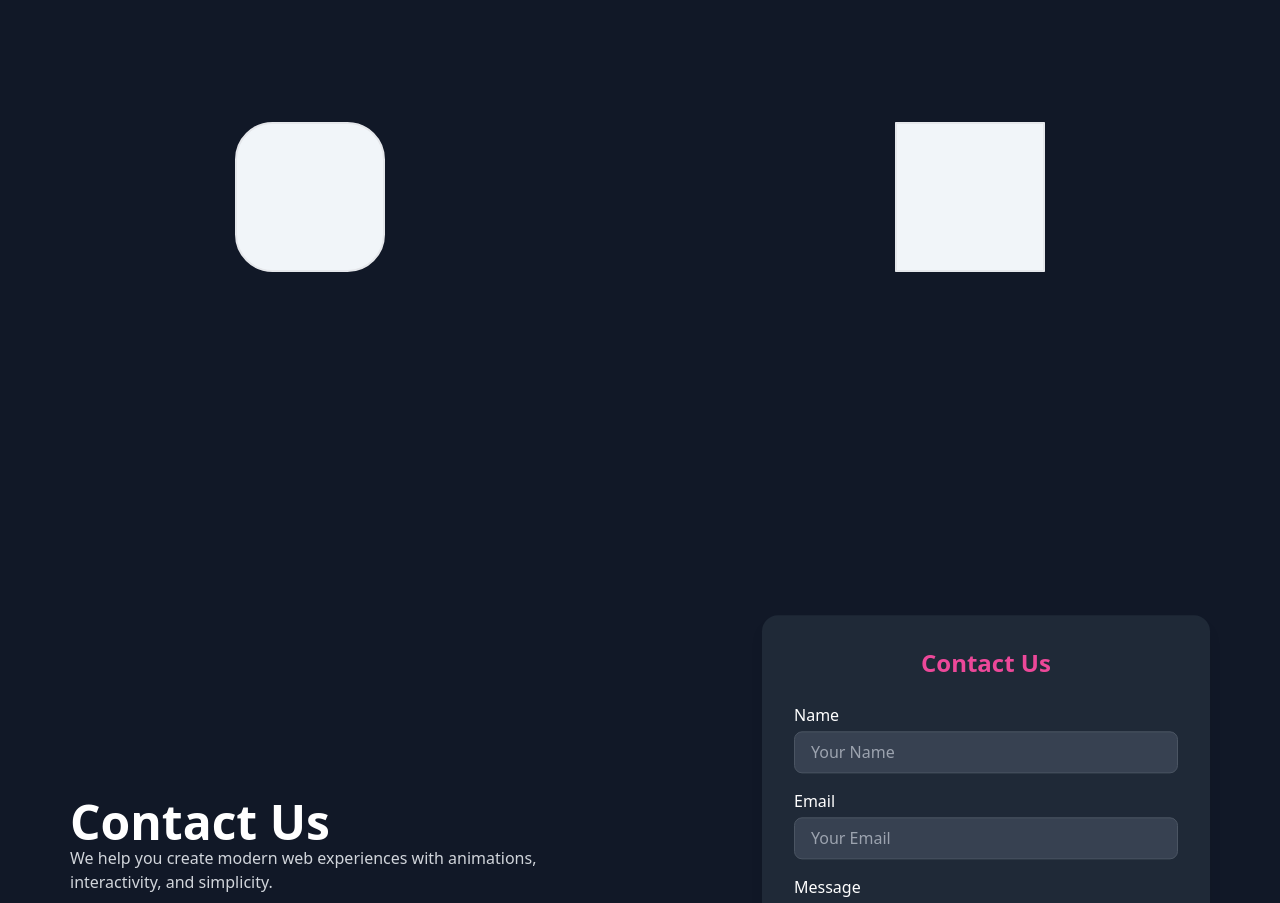
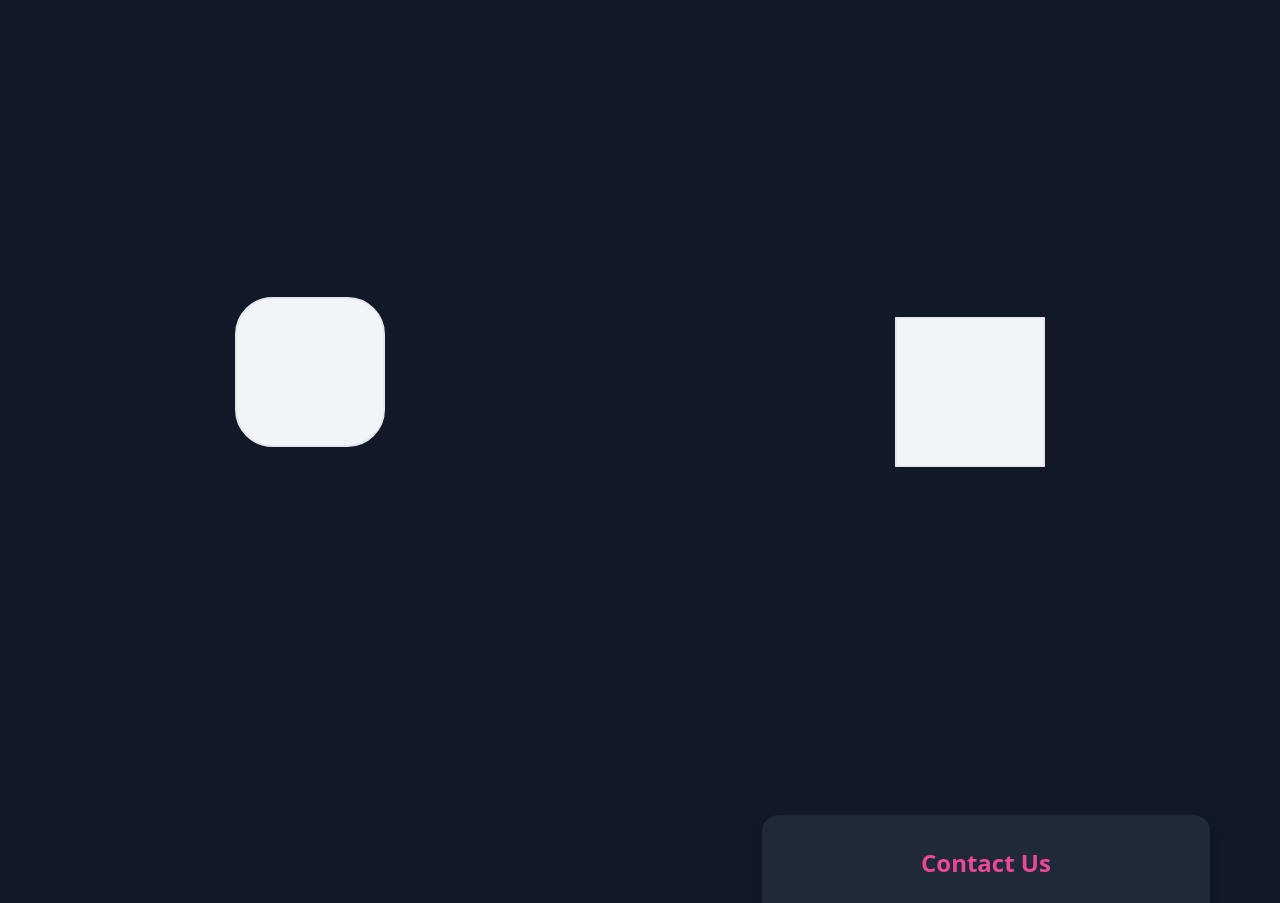
Before and after one commit to AMIREDDYRAKEY/practiceanimations, a React (Vite) app: page / in a window 1280 px wide. Shown: the part 2160-3063 px from the top of the page. Built offline with nearby package versions, Linux system fonts and the light colour scheme.

Commit message:
first commit

```diff
--- a/src/components/Circleeffect.jsx
+++ b/src/components/Circleeffect.jsx
@@ -3,7 +3,7 @@ import { motion } from 'framer-motion';
 
 const Circleeffect = () => {
   return (
-    <div className="flex gap-10 h-[300px] justify-around mt-[150px] ">
+    <div className="lg:flex lg:flex-row flex flex-col justify-center items-center gap-10 h-[500px] lg:justify-around lg:mt-[150px] ">
       <motion.div
         animate={{
           scale: [1, 1, 2, 1, 1],
@@ -33,7 +33,7 @@ const Circleeffect = () => {
           repeat: Infinity,
           repeatDelay: 1,
         }}
-        className="border-2 h-[150px] w-[150px] bg-slate-100"
+        className="border-2 h-[150px] w-[150px] mt-10 bg-slate-100"
       />
     </div>
   );
```
